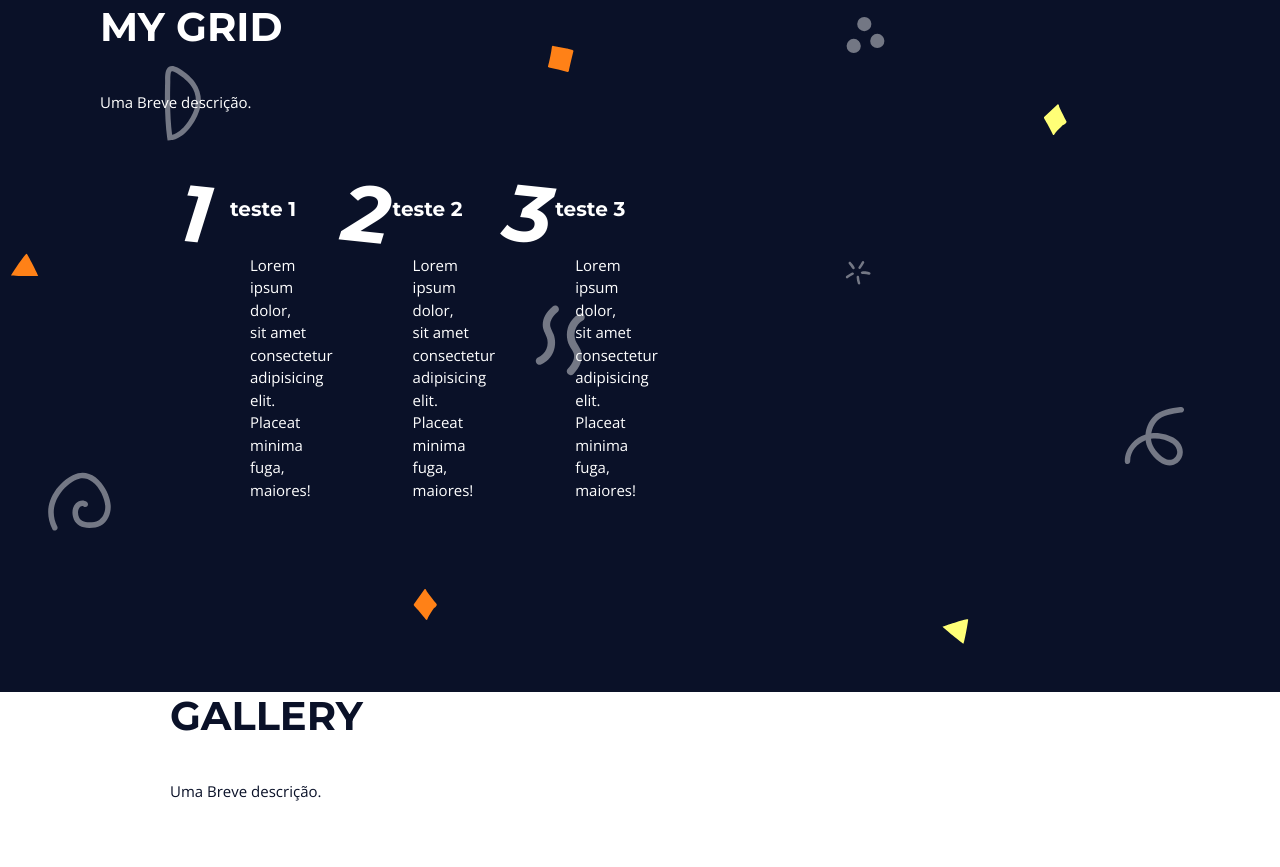
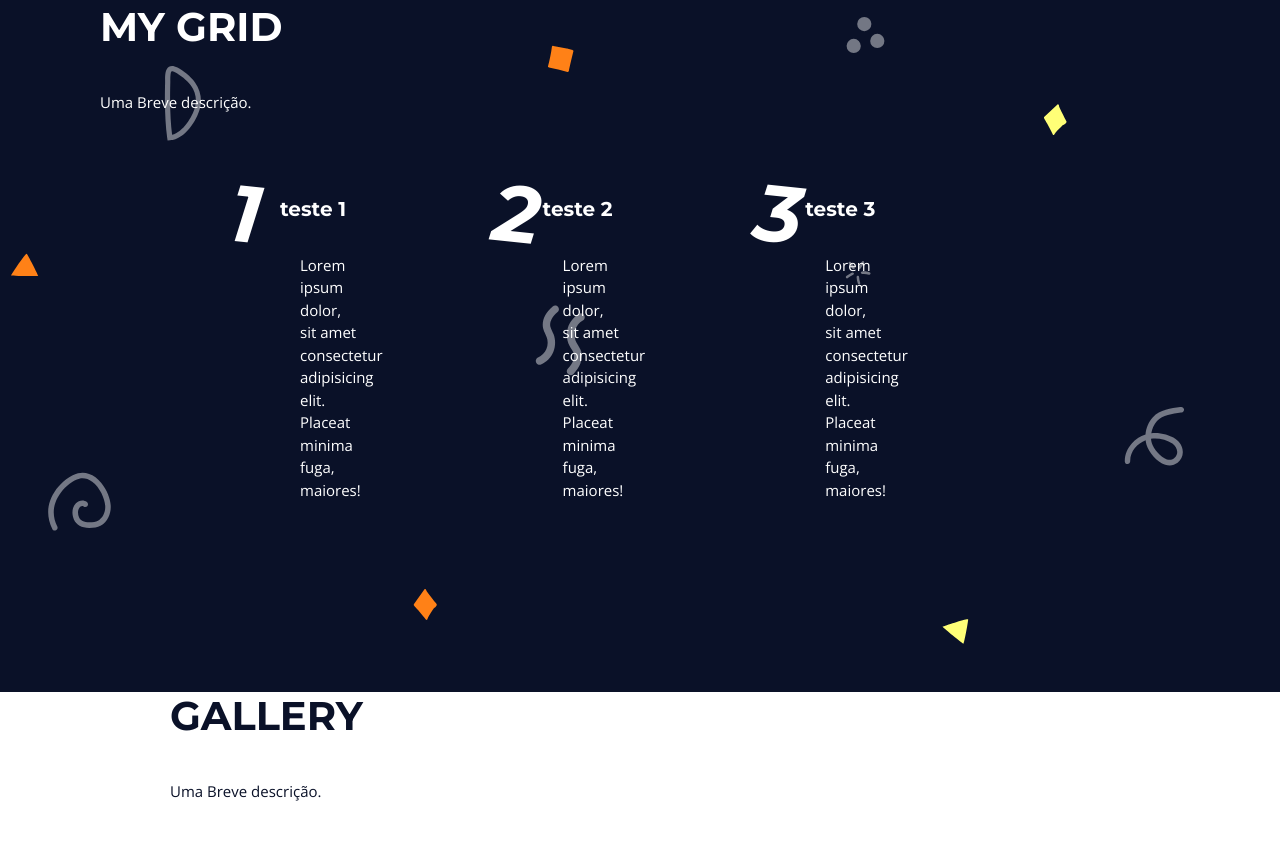
Before and after one commit to madruginha03/front-end, a plain HTML site: page index.html in a window 1280 px wide. Shown: the part 1893-2760 px from the top of the page. Drawn offline with nearby package versions, Linux system fonts and the light colour scheme.

Commit message:
styles update

```diff
--- a/css/style.css
+++ b/css/style.css
@@ -458,6 +458,9 @@ table th {
 
 }
 
+.grid article {
+   margin: 0 5rem;
+}
 
 @media (max-width: 800px) {
 
```
